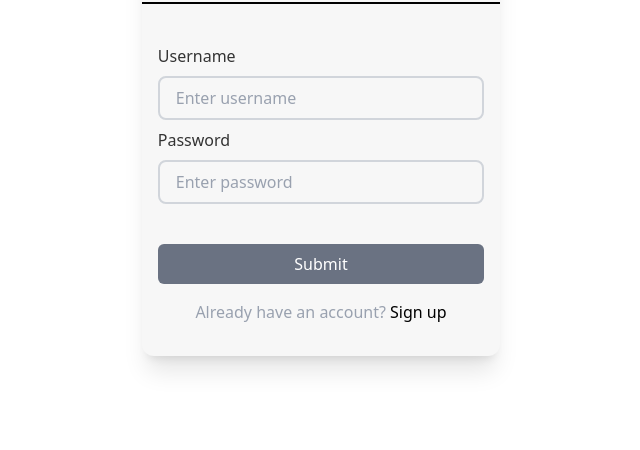
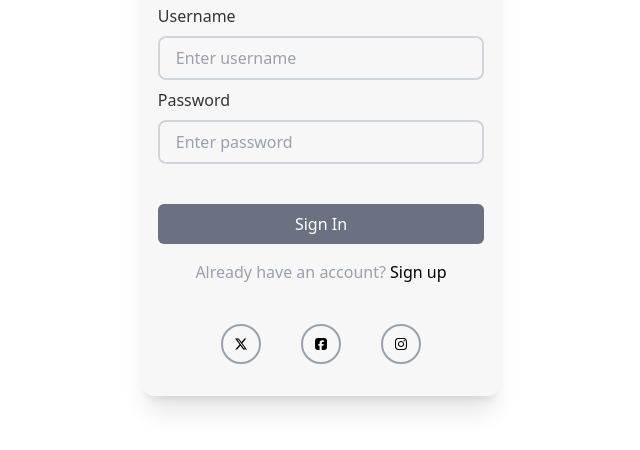
Before and after one commit to canley08/project-8, a website: page signin.html in a window 1280 px wide. Shown: the part 264-714 px from the top of the page, without its empty margins (319-959 px from the left). Drawn offline with Linux system fonts and the light colour scheme.

Commit message:
added svg

```diff
--- a/signin.html
+++ b/signin.html
@@ -143,7 +143,7 @@
             class="bg-gray-500 hover:bg-gray-600 text-white w-full py-2 rounded-md transition-all duration-200"
           >
             <div class="submit-content">
-              <span class="btn-text">Submit</span>
+              <span class="btn-text">Sign In</span>
               <div class="spinner"></div>
               <span class="success-check">✓</span>
             </div>
@@ -153,6 +153,23 @@
             <span class="text-black sign-in-link" id="signUpLink">Sign up</span>
           </p>
         </div>
+         <article class="flex gap-10 w-[100%] justify-center items-center">
+          <div>
+            <div class="rounded-full py-2 px-3 border-2 size-10 border-gray-400 hover:border-black transition delay-150">
+              <img src="./src/assets/download.svg" alt="" class="size-5" />
+            </div>
+          </div>
+          <div>
+            <div class="rounded-full py-2 px-3 border-2 border-gray-400 size-10 hover:border-black transition delay-150">
+              <img src="./src/assets/download (1).svg" alt="" class="size-5" />
+            </div>
+          </div>
+          <div>
+            <div class="rounded-full py-2 px-3 border-2 border-gray-400 hover:border-black size-10 transition delay-150">
+              <img src="./src/assets/download (2).svg" alt="" class="size-5" />
+            </div>
+          </div>
+        </article>
       </section>
     </main>
 
```
Also changed, not shown: index.html (+20 -1 lines), src/assets/download (1).svg (added), src/assets/download (2).svg (added), src/assets/download.svg (added), src/css/output.css.
